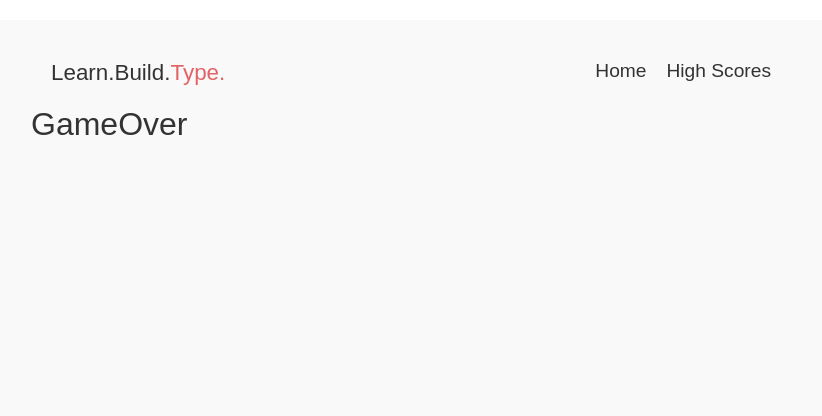
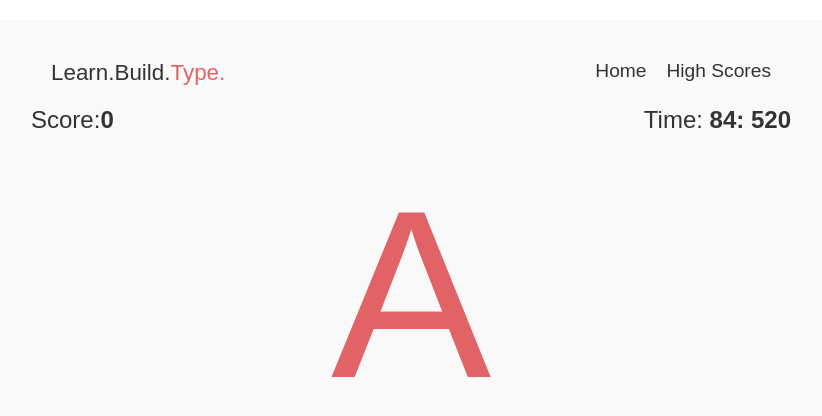
Before and after one commit to muntasir2165/React-and-Serverless-Fullstack-Web-Development-Demo, a React (Create React App) app: page /game in a window 1280 px wide. Before the commit this address led to /gameOver. Shown: the top 416 px of the page, without its empty margins (229-1051 px from the left). Built offline with nearby package versions, Linux system fonts and the light colour scheme.

Commit message:
v-15 listen for user input

```diff
--- a/src/pages/Game.js
+++ b/src/pages/Game.js
@@ -9,7 +9,7 @@ import { Strong } from '../styled/Random';
 
 export default function Game({ history }) {
   const [score, setScore] = useState(0);
-  const MAX_SECONDS = 5;
+  const MAX_SECONDS = 90;
   const [ms, setMs] = useState(0);
   const [seconds, setSeconds] = useState(MAX_SECONDS);
 
@@ -49,6 +49,17 @@ export default function Game({ history }) {
     }
   }, [seconds, ms, history]);
 
+  const keyUpHandler = (e) => {
+    console.log(e.key);
+  };
+
+  useEffect(() => {
+    document.addEventListener('keyup', keyUpHandler);
+    return () => {
+      document.removeEventListener('keyup', keyUpHandler);
+    };
+  }, []);
+
   return (
     <StyledGame>
       <StyledScore>
```
